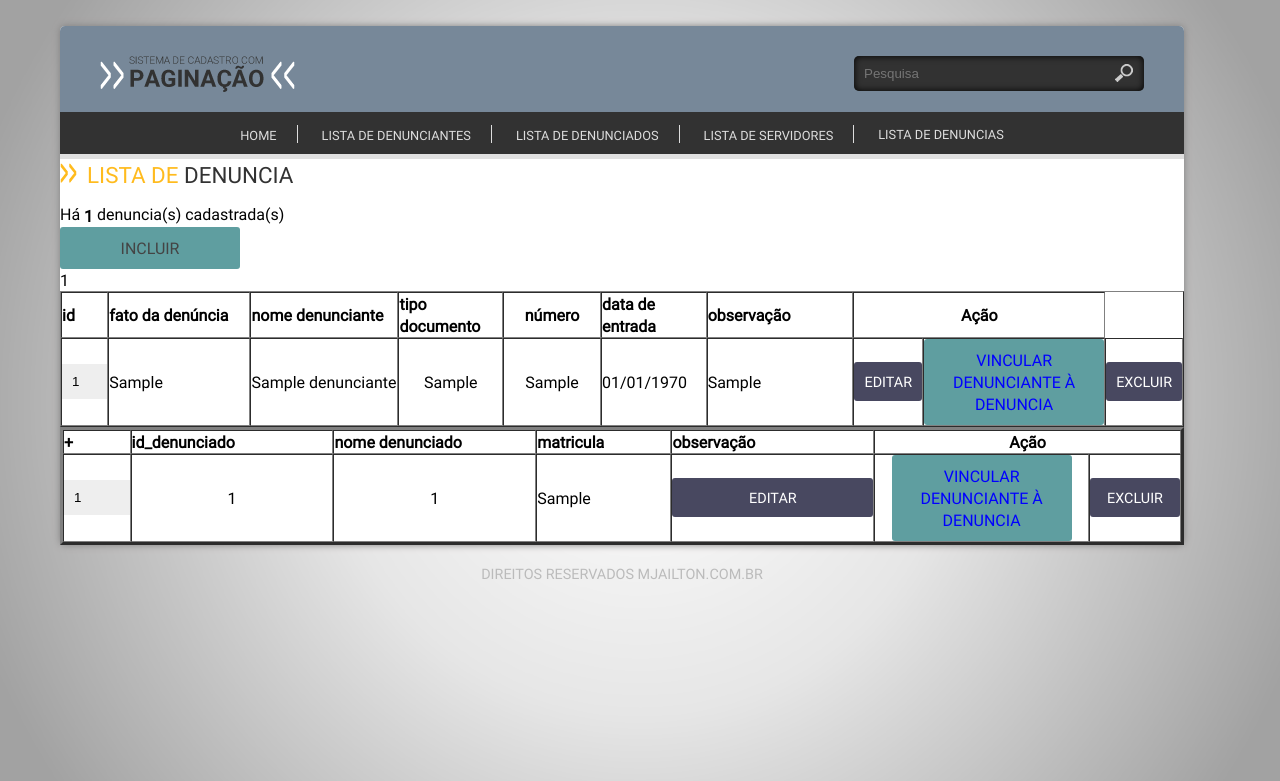
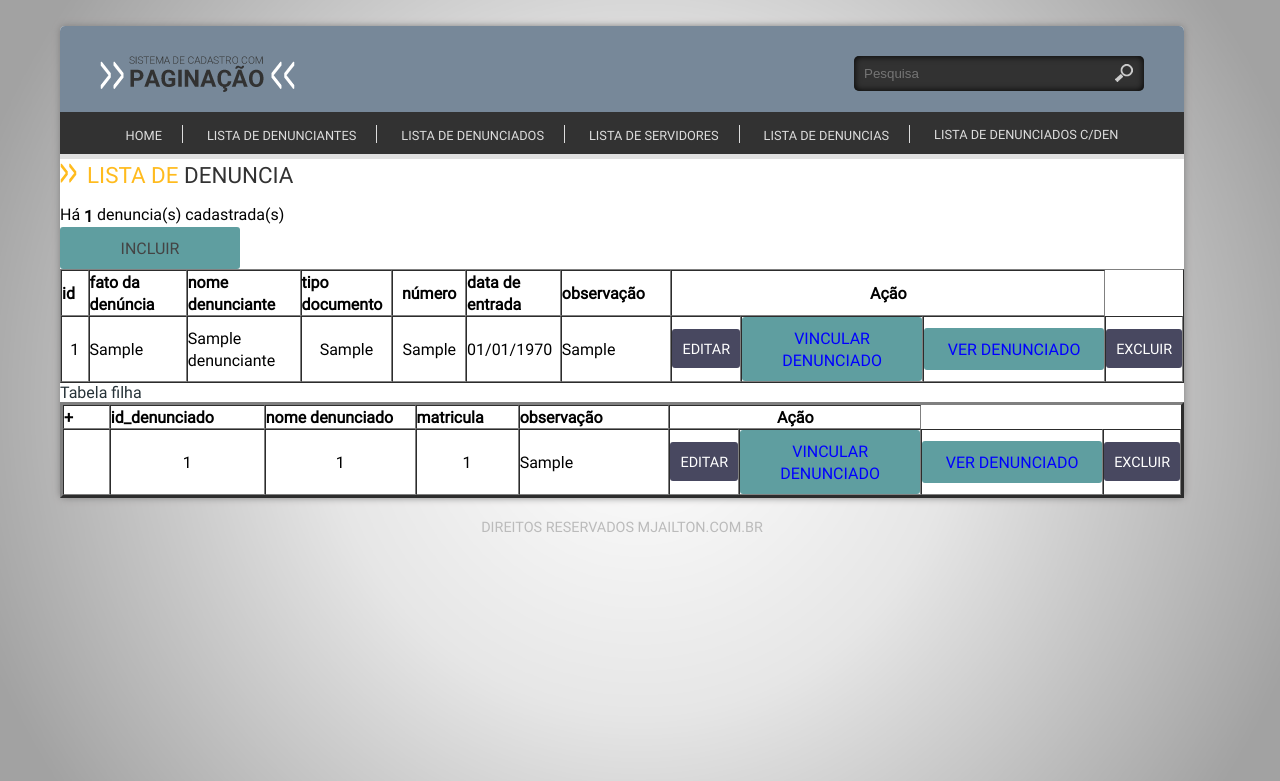
Before and after one commit to valdemirBarbosa/gps, a PHP site: page /gps/denuncia in a window 1280 px wide. Shown: the top 781 px of the page. Run offline with PHP 8.4, Linux system fonts and the light colour scheme; tables that the repository leaves empty or names only in its code hold one stand-in row (values such as "Sample post").

Commit message:
Criado subtabela denunciado vinculado à tabela denuncia, mas precisando melhoar

```diff
--- a/app/controllers/DenunciaController.php
+++ b/app/controllers/DenunciaController.php
@@ -16,7 +16,10 @@ class DenunciaController extends Controller{
 
    public function index(){
         $denuncias = new Denuncia_Model();
-        $dados["denuncia"] = $denuncias->lista();
+        $denunciados = new Denuncia_Model();
+        $dados["denunciado"] = $denunciados->DenunciadosTodos();
+
+       $dados["denuncia"] = $denuncias->lista();
         $dados["view"] = "denuncia/Index";
         $this->load("template", $dados);
     }
@@ -27,17 +30,16 @@ class DenunciaController extends Controller{
         $dados["denuncia"] = $denuncias->lista();
         $dados["view"] = "denuncia/frmDenuncia";
         $this->load("template", $dados);
-
      }
 
-   public function listaDenunciados(){
-        $denunciados = new Denunciado_Model();
-        $dados["denunciado"] = $denunciados->listDenunciados();
-        $dados["view"] = "denuncia/Editar";
-        $this->load("template", $dados);
-   }
+     public function denunciado($id_denuncia){
+          $denuncias = new Denuncia_Model();
+          $dados["denunciado"] = $denuncias->listDenunciados($id_denuncia);
+          $dados["view"] = "denuncia/Indexs";
+          $this->load("template", $dados);
+     }
 
-   public function adicionarDenunciado(){
+    public function adicionarDenunciado(){
         $denuncia = new Denuncia_Model();
         $dados["denunciado"] = $denuncia->adicionar($id_denunciado);
         //$dados["view"] = "denuncia/Editar";
--- a/app/models/Denuncia_Model.php
+++ b/app/models/Denuncia_Model.php
@@ -27,16 +27,28 @@ class Denuncia_Model extends Model{
         $sql->execute();
     }
 
-    public function  listDenunciados(){
+    public function listDenunciados($id_denuncia){
           $ret = array();
-        $sql = "SELECT * FROM denuncia as d, denunciados as den WHERE d.id_denunciado = d.id_denunciado";
+          $sql = "SELECT d.id_denuncia as denuncia, dnc.id_denuncia, dnc.id_denunciado,
+          dnc.id_servidor, dnc.observacao, dnc.nome_provisorio as denunciado, s.matricula, s.nome_servidor
+          FROM denuncia as d
+          LEFT JOIN denunciado as dnc ON d.id_denuncia = dnc.id_denuncia LEFT JOIN  servidor_func as s ON dnc.id_servidor = s.id_servidor WHERE d.id_denuncia = :id";
           $sql = $this->db->prepare($sql);
+          $sql->bindValue(":id", $id_denuncia);
           $sql->execute();
 
-        if($sql->rowCount() > 0){
-            $ret = $sql->fetch(\PDO::FETCH_OBJ);
+          //$qry = $this->db->query($sql);
+          return $sql->fetchAll(\PDO::FETCH_OBJ);
 }
-        return $ret;
+    public function DenunciadosTodos(){
+          $ret = array();
+          $sql = "SELECT d.id_denuncia as denuncia, dnc.id_denuncia, dnc.id_denunciado,
+          dnc.id_servidor, dnc.observacao, dnc.nome_provisorio as denunciado, s.matricula, s.nome_servidor
+          FROM denuncia as d
+          INNER JOIN denunciado as dnc ON d.id_denuncia = dnc.id_denuncia INNER JOIN  servidor_func as s ON dnc.id_servidor = s.id_servidor";
+
+          $qry = $this->db->query($sql);
+          return $qry->fetchAll(\PDO::FETCH_OBJ);
 }
 
     public function  getEditar($id_denuncia){
--- a/app/views/cabecalho.php
+++ b/app/views/cabecalho.php
@@ -15,5 +15,7 @@
 		<li><a href="<?php echo URL_BASE . "denunciado" ?>" >Lista de denunciados</a></li>
 		<li><a href="<?php echo URL_BASE . "servidor" ?>" >Lista de servidores</a></li>
 		<li><a href="<?php echo URL_BASE . "denuncia" ?>" >Lista de denuncias</a></li>
+		<li><a href="<?php echo URL_BASE . "denuncia/denunciados" ?>" >Lista de denunciados c/den</a></li>
+
 	</ul>
 </nav>
--- a/app/views/denuncia/Index.php
+++ b/app/views/denuncia/Index.php
@@ -4,7 +4,7 @@
 	<script type="text/javascript" src="<?php echo URL_BASE.'assets\js\script.js' ?>"> </script>
 	<span class="qtde">Há <b><?php echo count($denuncia) ?></b> denuncia(s) cadastrada(s)</span>
 	<div class="btn-inc"><a href="<?php echo URL_BASE . "denuncia/novo" ?>" >INCLUIR </a></div>
-1
+
 	<div class="tabela">
 		<table width="100%" border="1" cellspacing="0" cellpadding="0">
 		  <thead>
@@ -16,15 +16,15 @@
 				<th width="10%" align="center">número</th>
 				<th width="10%" align="left">data de entrada</th>
 				<th width="15%" align="left">observação</th>
-				<th width="20%" colspan="2" align="center">Ação</th>
+				<th width="20%" colspan="3" align="center">Ação</th>
 			  </tr>
-
-
 		  </thead>
 		  <tbody>
-		  	<?php foreach($denuncia as $d){   ?>
+		  	<?php
+			  URL_BASE."denuncia/denunciado";
+			  foreach($denuncia as $d){   ?>
 				<tr class="cor1">
-				<td align="center"><input id="id_denuncia" value="<?php echo $d->id_denuncia  ?>"></td>
+				<td align="center"><?php echo $d->id_denuncia  ?></td>
 				<td><?php echo $d->denuncia_fato  ?></td>
 				<td> <?php echo $d->nome_denunciante ?> </td>
 				<td align="center"><?php echo $d->tipo_documento  ?></td>
@@ -37,17 +37,23 @@
 				</td>
 
 				<td align="center">
-					<a href="<?php echo URL_BASE ."denuncia/vincularDenunciadoDenuncia/".$d->id_denuncia ?>" class="btn-inc">vincular Denunciante à denuncia</a>
-					</td>
+					<a href="<?php echo URL_BASE ."denuncia/vincularDenunciadoDenuncia/".$d->id_denuncia ?>" class="btn-inc">vincular Denunciado</a>
+				</td>
+
+				<td align="center">
+					<a href="<?php echo URL_BASE ."denuncia/denunciado/".$d->id_denuncia ?>" class="btn-inc">Ver Denunciado</a>
+				</td>
 
 				<td align="center">
 					<a href="<?php echo URL_BASE ."denuncia/Excluir/".$d->id_denuncia ?>" class="btn excluir">excluir</a>
 				</td>
 			 </tr>
 			 </tbody>
-			 <?php } ?>
 
+	<!-- TABELA FILHA	          !-->
 		<table width="100%" border="3" cellspacing="0" cellpadding="0">
+
+		<p>Tabela filha</p>
 			 <tr>
 				<th width="5%" align="left">+</th>
 				<th width="15%" align="left">id_denunciado</th>
@@ -57,28 +63,33 @@
 				<th width="20%" colspan="2" align="center">Ação</th>
 			  </tr>
 
-
-
-		  	<?php foreach($denuncia as $den){   ?>
+		  	<?php foreach($denunciado as $den){   ?>
 				<tr class="cor1">
-				<td align="center"><input id="id_denunciado" value="<?php echo $den->id_denunciado  ?>"></td>
+				<td align="center"><?php //  ?></td>
+				<td align="center"><?php echo $den->id_denunciado  ?></td>
 				<td align="center"><?php echo $den->id_denuncia  ?></td>
 				<td align="center"><?php echo $den->id_servidor  ?></td>
-				<td><?php echo $d->observacao  ?></td>
+				<td><?php echo $den->observacao  ?></td>
 
 				<td align="center">
 					<a href="<?php echo URL_BASE ."denuncia/Edit/".$d->id_denuncia ?>" class="btn">Editar</a>
 				</td>
 
 				<td align="center">
-					<a href="<?php echo URL_BASE ."denuncia/vincularDenunciadoDenuncia/".$d->id_denuncia ?>" class="btn-inc">vincular Denunciante à denuncia</a>
-					</td>
+					<a href="<?php echo URL_BASE ."denuncia/vincularDenunciadoDenuncia/".$d->id_denuncia ?>" class="btn-inc">vincular Denunciado</a>
+				</td>
+
+				<td align="center">
+					<a href="<?php echo URL_BASE ."denuncia/denunciado/".$d->id_denuncia ?>" class="btn-inc">Ver Denunciado</a>
+				</td>
 
 				<td align="center">
 					<a href="<?php echo URL_BASE ."denuncia/Excluir/".$d->id_denuncia ?>" class="btn excluir">excluir</a>
 				</td>
 			 </tr>
 			 <?php } ?>
+			 			 <?php } ?>
+
 
 		  </tbody>
 		</table>
```
Also changed, not shown: app/views/denuncia/Indexs.php (added, +50 -0 lines). Lines whose indentation alone changed are shown as unchanged.
